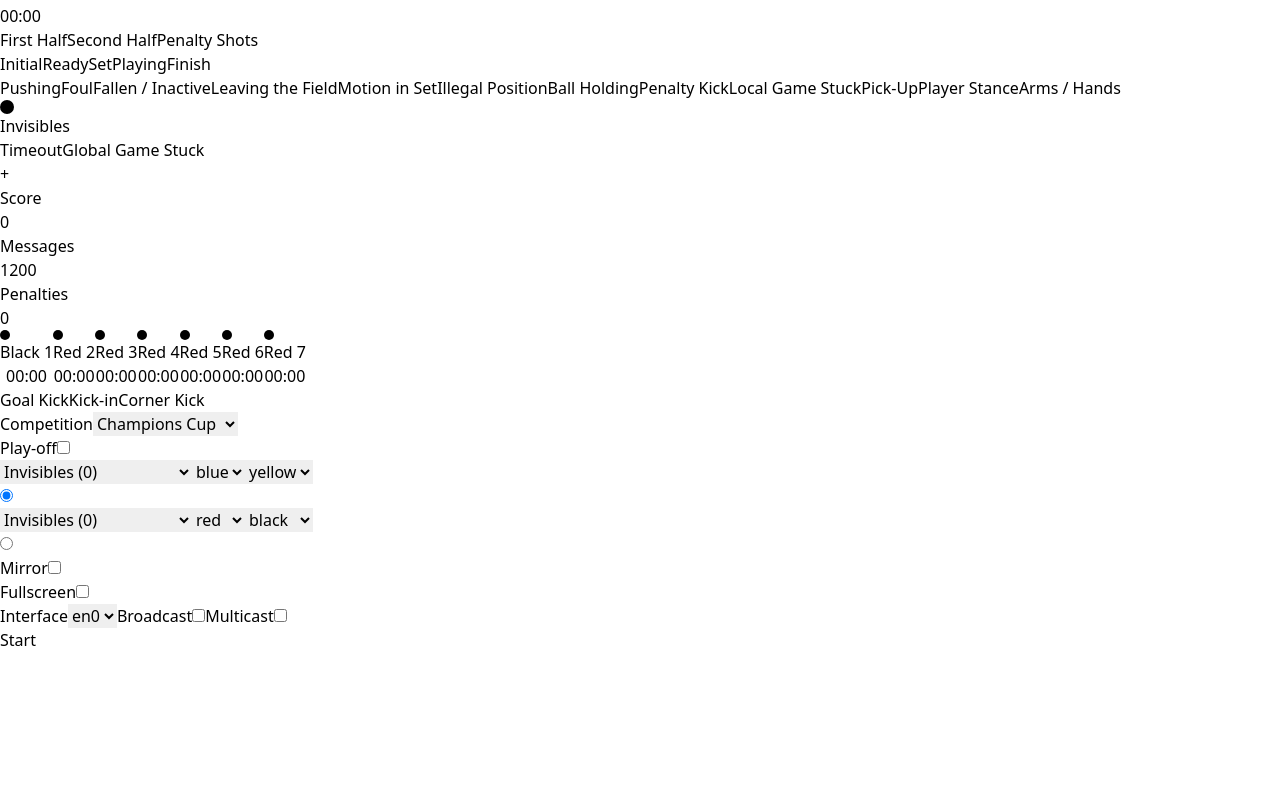
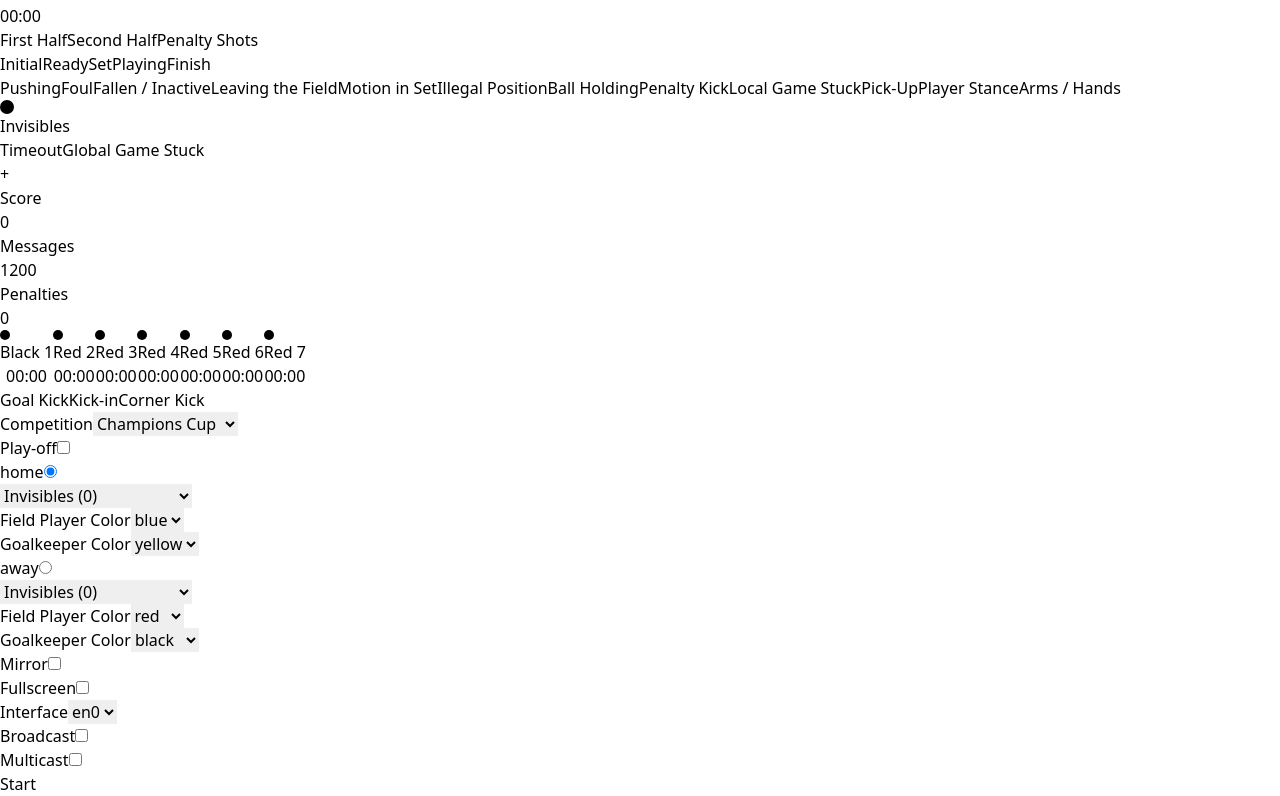
Before and after one commit to RoboCup-SPL/GameController3, a React app in the folder game_controller_app/frontend/: page / in a window 1280 px wide. Shown: the part 332-1128 px from the top of the page. Before the commit the page ends 984 px from the top, so only its background shows below. Built offline with nearby package versions, Linux system fonts and the light colour scheme; the HTML template or start-up script is replaced by a standard one.

Commit message:
Add some ugly styling to the launcher (#10)

```diff
--- a/game_controller_app/frontend/src/components/Launcher.jsx
+++ b/game_controller_app/frontend/src/components/Launcher.jsx
@@ -70,40 +70,34 @@ const Launcher = () => {
       thisCompetition.teams.includes(team.number)
     );
     return (
-      <>
-        <div>
+      <div className="flex flex-col items-center p-4 gap-2">
         <CompetitionSettings
           competitions={competitions}
           competition={launchSettings.competition}
           setCompetition={setCompetition}
         />
-        </div>
-        <div>
         <GameSettings
           teams={teamsInThisCompetition}
           game={launchSettings.game}
           setGame={(game) => setLaunchSettings({ ...launchSettings, game: game })}
         />
-        </div>
-        <div>
         <WindowSettings
           window={launchSettings.window}
           setWindow={(window) => setLaunchSettings({ ...launchSettings, window: window })}
         />
-        </div>
-        <div>
         <NetworkSettings
           interfaces={networkInterfaces}
           network={launchSettings.network}
           setNetwork={(network) => setLaunchSettings({ ...launchSettings, network: network })}
         />
-        </div>
-        <div>
-          <button disabled={!launchSettingsAreLegal} onClick={() => launch(launchSettings)}>
+        <button
+          className="px-8 py-2 rounded-md border border-black disabled:bg-slate-400"
+          disabled={!launchSettingsAreLegal}
+          onClick={() => launch(launchSettings)}
+        >
           Start
         </button>
       </div>
-      </>
     );
   } else {
     return <></>;
--- a/game_controller_app/frontend/src/components/launcher/CompetitionSettings.jsx
+++ b/game_controller_app/frontend/src/components/launcher/CompetitionSettings.jsx
@@ -1,6 +1,6 @@
 const CompetitionSettings = ({ competitions, competition, setCompetition }) => {
   return (
-    <div>
+    <div className="flex flex-row items-center gap-2">
       <label htmlFor="competition">Competition</label>
       <select
         value={competition.id}
--- a/game_controller_app/frontend/src/components/launcher/GameSettings.jsx
+++ b/game_controller_app/frontend/src/components/launcher/GameSettings.jsx
@@ -2,7 +2,8 @@ import TeamSettings from "./TeamSettings";
 
 const GameSettings = ({ teams, game, setGame }) => {
   return (
-    <div>
+    <div className="flex flex-col items-center gap-2">
+      <div className="flex flex-row items-center gap-2">
         <label htmlFor="play-off">Play-off</label>
         <input
           type="checkbox"
@@ -10,9 +11,23 @@ const GameSettings = ({ teams, game, setGame }) => {
           id="play-off"
           onChange={(e) => setGame({ ...game, long: e.target.checked })}
         />
+      </div>
+      <div className="flex flex-row gap-6">
         {["home", "away"].map((side) => {
           return (
-          <div key={side}>
+            <div className="flex flex-col items-center gap-2" key={side}>
+              <div className="flex flex-row items-center gap-2">
+                <label htmlFor={`kick-off-${side}`}>{side}</label>
+                <input
+                  type="radio"
+                  checked={game.kickOffSide === side}
+                  id={`kick-off-${side}`}
+                  value={side}
+                  onChange={(e) => {
+                    setGame({ ...game, kickOffSide: e.target.value });
+                  }}
+                />
+              </div>
               <TeamSettings
                 teams={teams}
                 team={game.teams[side]}
@@ -23,17 +38,11 @@ const GameSettings = ({ teams, game, setGame }) => {
                   })
                 }
               />
-            <input
-              type="radio"
-              value={side}
-              checked={game.kickOffSide === side}
-              onChange={(e) => {
-                setGame({ ...game, kickOffSide: e.target.value });
-              }}
-            />
             </div>
           );
         })}
+      </div>
+      <div className="flex flex-row items-center gap-2">
         <label htmlFor="mirror">Mirror</label>
         <input
           type="checkbox"
@@ -47,6 +56,7 @@ const GameSettings = ({ teams, game, setGame }) => {
           }
         />
       </div>
+    </div>
   );
 };
 
--- a/game_controller_app/frontend/src/components/launcher/NetworkSettings.jsx
+++ b/game_controller_app/frontend/src/components/launcher/NetworkSettings.jsx
@@ -1,6 +1,7 @@
 const NetworkSettings = ({ interfaces, network, setNetwork }) => {
   return (
-    <div>
+    <div className="flex flex-col gap-2">
+      <div className="flex flex-row items-center gap-2">
         <label htmlFor="interface">Interface</label>
         <select
           id="interface"
@@ -13,6 +14,8 @@ const NetworkSettings = ({ interfaces, network, setNetwork }) => {
             </option>
           ))}
         </select>
+      </div>
+      <div className="flex flex-row items-center gap-2">
         <label htmlFor="broadcast">Broadcast</label>
         <input
           type="checkbox"
@@ -20,6 +23,8 @@ const NetworkSettings = ({ interfaces, network, setNetwork }) => {
           id="broadcast"
           onChange={(e) => setNetwork({ ...network, broadcast: e.target.checked })}
         />
+      </div>
+      <div className="flex flex-row items-center gap-2">
         <label htmlFor="multicast">Multicast</label>
         <input
           type="checkbox"
@@ -28,6 +33,7 @@ const NetworkSettings = ({ interfaces, network, setNetwork }) => {
           onChange={(e) => setNetwork({ ...network, multicast: e.target.checked })}
         />
       </div>
+    </div>
   );
 };
 
--- a/game_controller_app/frontend/src/components/launcher/TeamSelector.jsx
+++ b/game_controller_app/frontend/src/components/launcher/TeamSelector.jsx
@@ -1,6 +1,6 @@
 const TeamSelector = ({ teams, number, setNumber }) => {
   return (
-    <select value={number} onChange={(e) => setNumber(parseInt(e.target.value))}>
+    <select className="w-full" value={number} onChange={(e) => setNumber(parseInt(e.target.value))}>
       {teams
         .sort((a, b) => a.name.localeCompare(b.name))
         .map((team) => (
--- a/game_controller_app/frontend/src/components/launcher/TeamSettings.jsx
+++ b/game_controller_app/frontend/src/components/launcher/TeamSettings.jsx
@@ -13,19 +13,27 @@ const TeamSettings = ({ teams, team, setTeam }) => {
   };
   const teamOptions = teams.find((t) => t.number === team.number);
   return (
-    <div>
+    <div className="flex flex-col gap-2">
       <TeamSelector teams={teams} number={team.number} setNumber={setNumber} />
+      <div className="flex flex-row gap-2">
+        <div className="flex flex-col gap-1">
+          <label>Field Player Color</label>
           <TeamColorSelector
             colors={teamOptions.fieldPlayerColors}
             color={team.fieldPlayerColor}
             setColor={(color) => setTeam({ ...team, fieldPlayerColor: color })}
           />
+        </div>
+        <div className="flex flex-col gap-1">
+          <label>Goalkeeper Color</label>
           <TeamColorSelector
             colors={teamOptions.goalkeeperColors}
             color={team.goalkeeperColor}
             setColor={(color) => setTeam({ ...team, goalkeeperColor: color })}
           />
         </div>
+      </div>
+    </div>
   );
 };
 
--- a/game_controller_app/frontend/src/components/launcher/WindowSettings.jsx
+++ b/game_controller_app/frontend/src/components/launcher/WindowSettings.jsx
@@ -1,6 +1,6 @@
 const WindowSettings = ({ window, setWindow }) => {
   return (
-    <div>
+    <div className="flex flex-row items-center gap-2">
       <label htmlFor="fullscreen">Fullscreen</label>
       <input
         type="checkbox"
```
Lines whose indentation alone changed are shown as unchanged.
